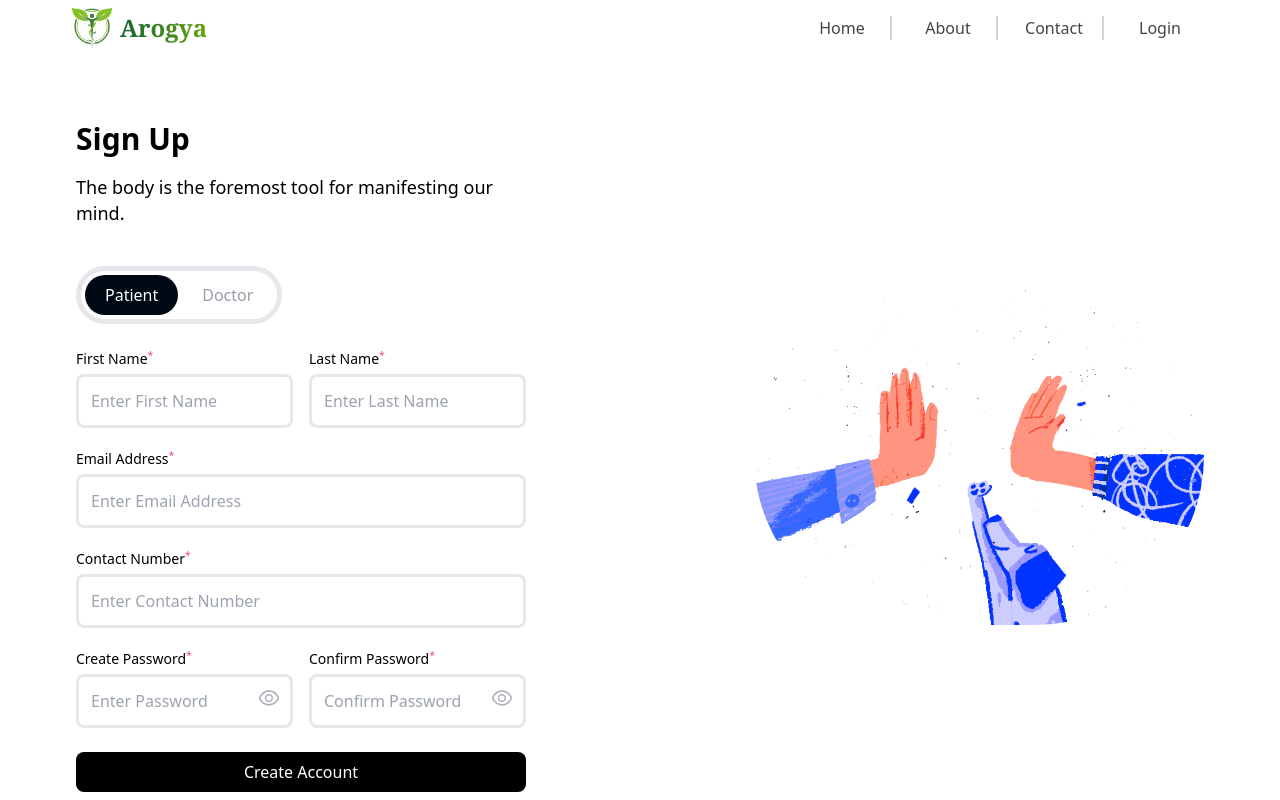
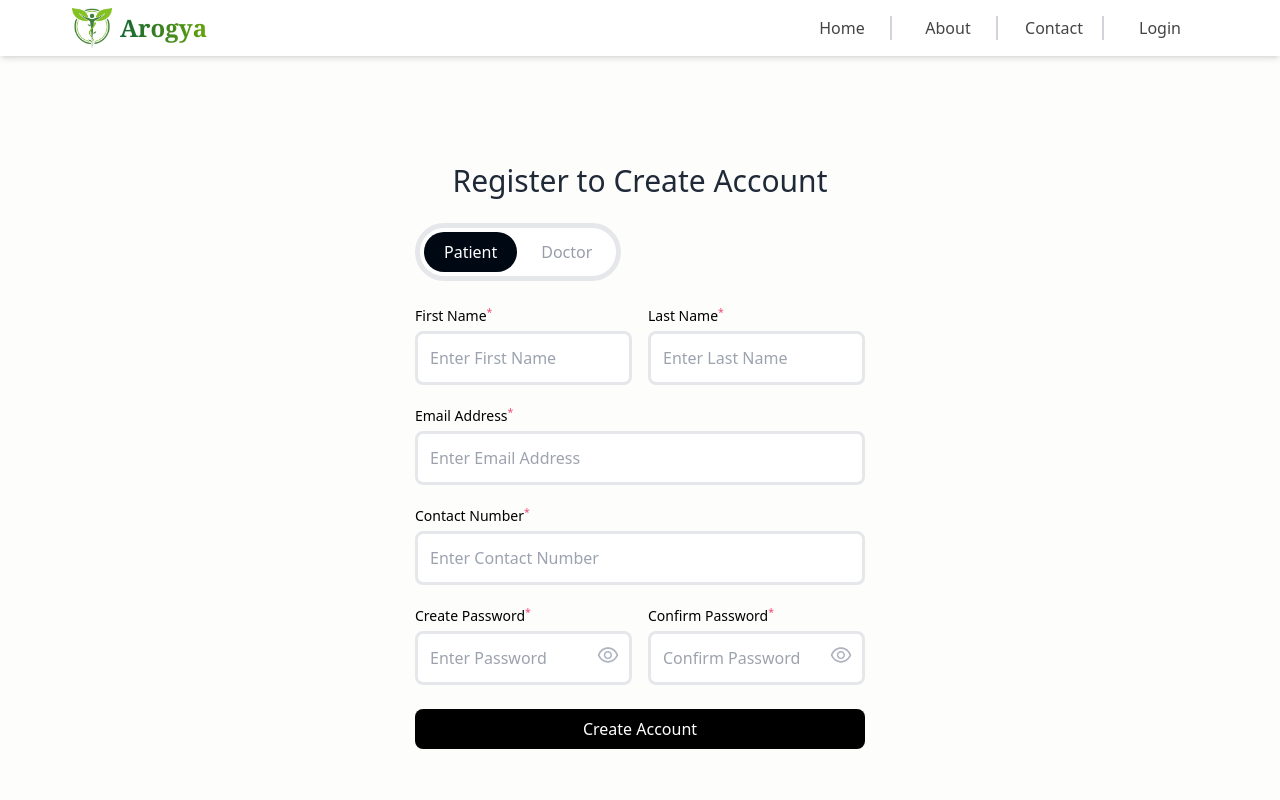
Before and after one commit to arpitjaiswal12/Arogya-A-Healthcare-Platform, a React (Create React App) app in the folder client/: page /signup in a window 1280 px wide. Shown: the top 800 px of the page. Built offline with nearby package versions, Linux system fonts and the light colour scheme.

Commit message:
changed login and signup ui

```diff
--- a/client/src/components/LoginForm.js
+++ b/client/src/components/LoginForm.js
@@ -1,7 +1,11 @@
 import { useState } from "react";
 import { Link, useNavigate } from "react-router-dom";
 import { useDispatch, useSelector } from "react-redux";
-import { loginStart, loginSuccess, loginFailure } from "../redux/Slices/userSlice.js";
+import {
+  loginStart,
+  loginSuccess,
+  loginFailure,
+} from "../redux/Slices/userSlice.js";
 import { Icon } from "react-icons-kit";
 import { eyeOff } from "react-icons-kit/feather/eyeOff";
 import { eye } from "react-icons-kit/feather/eye";
@@ -46,16 +50,19 @@ export default function Login() {
 
     try {
       dispatch(loginStart());
-      console.log(formData)
-      const res = await fetch(`${process.env.REACT_APP_BACKEND_URL}api/v1/auth/login`, {
+      console.log(formData);
+      const res = await fetch(
+        `${process.env.REACT_APP_BACKEND_URL}api/v1/auth/login`,
+        {
           method: "POST",
           headers: {
             "Content-Type": "application/json",
           },
           body: JSON.stringify(formData),
-      });
+        }
+      );
       const data = await res.json();
-      console.log(data)
+      console.log(data);
 
       if (data.success === false) {
         toast.error(data.message);
@@ -71,44 +78,79 @@ export default function Login() {
   };
 
   return (
-    <div className="p-3 max-w-lg mx-auto">
-      <h1 className="text-3xl text-center font-semibold my-7">Login</h1>
-      <form onSubmit={handleSubmit} className="flex flex-col gap-4">
+    <div className="w-full max-w-sm mx-auto overflow-hidden bg-white rounded-lg shadow-md">
+      <div className="px-6 py-4">
+        {/* <div className="flex justify-center mx-auto">
+          <img
+            className="w-auto h-7 sm:h-8"
+            src="https://merakiui.com/images/logo.svg"
+            alt="Logo"
+          />
+        </div> */}
+
+        <h3 className="mt-3 text-xl font-medium text-center text-gray-800">
+          Welcome Back
+        </h3>
+
+        <p className="mt-1 text-center text-gray-500">
+          Login or create account
+        </p>
+
+        <form onSubmit={handleSubmit} className="mt-4">
+          <div className="w-full">
             <input
               type="email"
-          placeholder="Email"
-          className="border p-3 rounded-lg"
+              placeholder="Email Address"
               id="email"
               onChange={handleChange}
+              className="block w-full px-4 py-2 mt-2 text-gray-700 placeholder-gray-500 bg-white border rounded-lg focus:border-blue-400 focus:ring-opacity-40 focus:outline-none focus:ring focus:ring-blue-300"
+              aria-label="Email Address"
             />
-        <div className="mb-4 flex">
+          </div>
+
+          <div className="w-full mt-4 relative">
             <input
               type={type}
-            name="password"
               placeholder="Password"
-            className="border p-3 rounded-lg w-full"
               id="password"
               onChange={handleChange}
+              className="block w-full px-4 py-2 mt-2 text-gray-700 placeholder-gray-500 bg-white border rounded-lg focus:border-blue-400 focus:ring-opacity-40 focus:outline-none focus:ring focus:ring-blue-300"
+              aria-label="Password"
             />
-          <span className="flex justify-around items-center" onClick={handleToggle}>
-            <Icon className="absolute cursor-pointer mr-10" icon={icon} size={20} />
+            <span
+              className="absolute inset-y-0 right-4 flex items-center cursor-pointer"
+              onClick={handleToggle}
+            >
+              <Icon icon={icon} size={20} />
             </span>
           </div>
 
+          <div className="flex items-center justify-between mt-4">
+            <a href="#" className="text-sm text-gray-600 hover:text-gray-500">
+              Forget Password?
+            </a>
+
             <button
+              type="submit"
               disabled={loading}
-          className="bg-black text-white p-3 font-medium rounded-lg uppercase hover:opacity-90 disabled:opacity-80"
+              className="px-6 py-2 text-sm font-medium tracking-wide text-white capitalize transition-colors duration-300 transform bg-black rounded-lg hover:bg-gray-700 focus:outline-none focus:ring focus:ring-blue-300 focus:ring-opacity-50"
             >
-          {loading ? "Loading..." : "Get started"}
+              {loading ? "Loading..." : "Sign In"}
             </button>
+          </div>
         </form>
-      <div className="flex gap-2 mt-5">
-        <p>Don’t have an account?</p>
-        <Link to={"/signup"}>
-          <span className="text-blue-700">Sign Up</span>
+      </div>
+
+      <div className="flex items-center justify-center py-4 text-center bg-gray-50">
+        <span className="text-sm text-gray-600">Don’t have an account?</span>
+
+        <Link
+          to="/signup"
+          className="mx-2 text-sm font-bold text-black hover:underline"
+        >
+          Register
         </Link>
       </div>
-      {/* {error && <p className="text-red-500 mt-5">{error}</p>} */}
     </div>
   );
 }
--- a/client/src/components/SignupForm.js
+++ b/client/src/components/SignupForm.js
@@ -1,7 +1,8 @@
-import React, { useState } from 'react';
+import React, { useState } from "react";
 import { AiOutlineEye, AiOutlineEyeInvisible } from "react-icons/ai";
 import { toast } from "react-hot-toast";
-import { useNavigate } from 'react-router-dom';
+import { useNavigate } from "react-router-dom";
+import logo from "../assets/Arogya_logo.png";
 
 const SignupForm = ({ setIsLoggedIn }) => {
   const navigate = useNavigate();
@@ -12,7 +13,7 @@ const SignupForm = ({ setIsLoggedIn }) => {
     email: "",
     contactNumber: "",
     password: "",
-        confirmPassword: ""
+    confirmPassword: "",
   });
 
   const [showPassword, setShowPassword] = useState(false);
@@ -20,9 +21,9 @@ const SignupForm = ({ setIsLoggedIn }) => {
   const [accountType, setAccountType] = useState("Patient");
 
   function changeHandler(event) {
-        setFormData(prevData => ({
+    setFormData((prevData) => ({
       ...prevData,
-            [event.target.name]: event.target.value
+      [event.target.name]: event.target.value,
     }));
   }
 
@@ -41,19 +42,20 @@ const SignupForm = ({ setIsLoggedIn }) => {
       email: formData.email,
       contactNumber: formData.contactNumber,
       password: formData.password,
-            accountType
+      accountType,
     };
 
     try {
-            const response = await fetch(`${process.env.REACT_APP_BACKEND_URL}api/v1/auth/signup`, {
+      const response = await fetch(
+        `${process.env.REACT_APP_BACKEND_URL}api/v1/auth/signup`,
+        {
           method: "POST",
           headers: {
-                    "Content-Type": "application/json"
+            "Content-Type": "application/json",
           },
-                body: JSON.stringify(accountData)
-            });
-
-
+          body: JSON.stringify(accountData),
+        }
+      );
 
       const data = await response.json();
       if (!response.ok) {
@@ -68,30 +70,48 @@ const SignupForm = ({ setIsLoggedIn }) => {
   }
 
   return (
-        <div className='mt-10'>
+    <div className="">
+      {/* <p className="text-center text-xl font-semibold text-richblack-900">Register to create account</p> */}
+
+      {/* <div className="flex justify-center mx-auto">
+        <img className="sm:h-8" src={logo} alt="Logo" />
+      </div> */}
+
+      <h3 className="text-3xl  font-medium text-center text-gray-800">
+        Register to Create Account
+      </h3>
+
       {/* Patient-Doctor tab */}
-            <div className='flex bg-white border-[5px] p-1 gap-x-1 my-6 rounded-full max-w-max'>
+      <div className="flex bg-white border-[5px] p-1 gap-x-1 my-6 rounded-full max-w-max">
         <button
-                    className={`${accountType === "Patient"
+          className={`${
+            accountType === "Patient"
               ? "bg-richblack-900 text-white"
-                        : "bg-transparent text-richblack-200"} py-2 px-5 rounded-full transition-all duration-200`}
-                    onClick={() => setAccountType("Patient")}>
+              : "bg-transparent text-richblack-200"
+          } py-2 px-5 rounded-full transition-all duration-200`}
+          onClick={() => setAccountType("Patient")}
+        >
           Patient
         </button>
         <button
-                    className={`${accountType === "Doctor"
+          className={`${
+            accountType === "Doctor"
               ? "bg-richblack-900 text-white"
-                        : "bg-transparent text-richblack-200"} py-2 px-5 rounded-full transition-all duration-200`}
-                    onClick={() => setAccountType("Doctor")}>
+              : "bg-transparent text-richblack-200"
+          } py-2 px-5 rounded-full transition-all duration-200`}
+          onClick={() => setAccountType("Doctor")}
+        >
           Doctor
         </button>
       </div>
 
       <form onSubmit={submitHandler}>
         {/* first name and lastName */}
-                <div className='flex gap-x-4 mt-[20px]'>
-                    <label className='w-full'>
-                        <p className='text-[0.875rem] text-black mb-1 leading-[1.375rem]'>First Name<sup className='text-pink-200'>*</sup></p>
+        <div className="flex gap-x-4 mt-[20px]">
+          <label className="w-full">
+            <p className="text-[0.875rem] text-black mb-1 leading-[1.375rem]">
+              First Name<sup className="text-pink-200">*</sup>
+            </p>
             <input
               required
               type="text"
@@ -99,12 +119,14 @@ const SignupForm = ({ setIsLoggedIn }) => {
               onChange={changeHandler}
               placeholder="Enter First Name"
               value={formData.firstName}
-                            className='bg-white border-[3px] rounded-[0.5rem] text-black w-full p-[12px]'
+              className="bg-white border-[3px] rounded-[0.5rem] text-black w-full p-[12px]"
             />
           </label>
 
-                    <label className='w-full'>
-                        <p className='text-[0.875rem] text-black mb-1 leading-[1.375rem]'>Last Name<sup className='text-pink-200'>*</sup></p>
+          <label className="w-full">
+            <p className="text-[0.875rem] text-black mb-1 leading-[1.375rem]">
+              Last Name<sup className="text-pink-200">*</sup>
+            </p>
             <input
               required
               type="text"
@@ -112,15 +134,17 @@ const SignupForm = ({ setIsLoggedIn }) => {
               onChange={changeHandler}
               placeholder="Enter Last Name"
               value={formData.lastName}
-                            className='bg-white border-[3px] rounded-[0.5rem] text-black w-full p-[12px]'
+              className="bg-white border-[3px] rounded-[0.5rem] text-black w-full p-[12px]"
             />
           </label>
         </div>
 
         {/* email Add */}
-                <div className='mt-[20px]'>
-                    <label className='w-full mt-[20px]'>
-                        <p className='text-[0.875rem] text-black mb-1 leading-[1.375rem]'>Email Address<sup className='text-pink-200'>*</sup></p>
+        <div className="mt-[20px]">
+          <label className="w-full mt-[20px]">
+            <p className="text-[0.875rem] text-black mb-1 leading-[1.375rem]">
+              Email Address<sup className="text-pink-200">*</sup>
+            </p>
             <input
               required
               type="email"
@@ -128,15 +152,17 @@ const SignupForm = ({ setIsLoggedIn }) => {
               onChange={changeHandler}
               placeholder="Enter Email Address "
               value={formData.email}
-                            className='bg-white border-[3px] rounded-[0.5rem] text-black w-full p-[12px]'
+              className="bg-white border-[3px] rounded-[0.5rem] text-black w-full p-[12px]"
             />
           </label>
         </div>
 
         {/* Contact Number */}
-                <div className='mt-[20px]'>
-                    <label className='w-full mt-[20px]'>
-                        <p className='text-[0.875rem] text-black mb-1 leading-[1.375rem]'>Contact Number<sup className='text-pink-200'>*</sup></p>
+        <div className="mt-[20px]">
+          <label className="w-full mt-[20px]">
+            <p className="text-[0.875rem] text-black mb-1 leading-[1.375rem]">
+              Contact Number<sup className="text-pink-200">*</sup>
+            </p>
             <input
               required
               type="tel"
@@ -144,60 +170,70 @@ const SignupForm = ({ setIsLoggedIn }) => {
               onChange={changeHandler}
               placeholder="Enter Contact Number"
               value={formData.contactNumber}
-                            className='bg-white border-[3px] rounded-[0.5rem] text-black w-full p-[12px]'
+              className="bg-white border-[3px] rounded-[0.5rem] text-black w-full p-[12px]"
             />
           </label>
         </div>
 
         {/* createPassword and Confirm Password */}
-                <div className='w-full flex gap-x-4 mt-[20px]'>
-                    <label className='w-full relative'>
-                        <p className='text-[0.875rem] text-black mb-1 leading-[1.375rem]'>Create Password<sup className='text-pink-200'>*</sup></p>
+        <div className="w-full flex gap-x-4 mt-[20px]">
+          <label className="w-full relative">
+            <p className="text-[0.875rem] text-black mb-1 leading-[1.375rem]">
+              Create Password<sup className="text-pink-200">*</sup>
+            </p>
             <input
               required
-                            type={showPassword ? ("text") : ("password")}
+              type={showPassword ? "text" : "password"}
               name="password"
               onChange={changeHandler}
               placeholder="Enter Password"
               value={formData.password}
-                            className='bg-white border-[3px] rounded-[0.5rem] text-black w-full p-[12px]'
+              className="bg-white border-[3px] rounded-[0.5rem] text-black w-full p-[12px]"
             />
             <span
-                            className='absolute right-3 top-[38px] cursor-pointer'
-                            onClick={() => setShowPassword(prev => !prev)}>
-                            {showPassword ?
-                                (<AiOutlineEyeInvisible fontSize={24} fill='#AFB2BF' />) :
-                                (<AiOutlineEye fontSize={24} fill='#AFB2BF' />)}
+              className="absolute right-3 top-[38px] cursor-pointer"
+              onClick={() => setShowPassword((prev) => !prev)}
+            >
+              {showPassword ? (
+                <AiOutlineEyeInvisible fontSize={24} fill="#AFB2BF" />
+              ) : (
+                <AiOutlineEye fontSize={24} fill="#AFB2BF" />
+              )}
             </span>
           </label>
 
-                    <label className='w-full relative'>
-                        <p className='text-[0.875rem] text-black mb-1 leading-[1.375rem]'>Confirm Password<sup className='text-pink-200'>*</sup></p>
+          <label className="w-full relative">
+            <p className="text-[0.875rem] text-black mb-1 leading-[1.375rem]">
+              Confirm Password<sup className="text-pink-200">*</sup>
+            </p>
             <input
               required
-                            type={showConfirmPassword ? ("text") : ("password")}
+              type={showConfirmPassword ? "text" : "password"}
               name="confirmPassword"
               onChange={changeHandler}
               placeholder="Confirm Password"
               value={formData.confirmPassword}
-                            className='bg-white border-[3px] rounded-[0.5rem] text-black w-full p-[12px]'
+              className="bg-white border-[3px] rounded-[0.5rem] text-black w-full p-[12px]"
             />
             <span
-                            className='absolute right-3 top-[38px] cursor-pointer'
-                            onClick={() => setShowConfirmPassword(prev => !prev)}>
-                            {showConfirmPassword ?
-                                (<AiOutlineEyeInvisible fontSize={24} fill='#AFB2BF' />) :
-                                (<AiOutlineEye fontSize={24} fill='#AFB2BF' />)}
+              className="absolute right-3 top-[38px] cursor-pointer"
+              onClick={() => setShowConfirmPassword((prev) => !prev)}
+            >
+              {showConfirmPassword ? (
+                <AiOutlineEyeInvisible fontSize={24} fill="#AFB2BF" />
+              ) : (
+                <AiOutlineEye fontSize={24} fill="#AFB2BF" />
+              )}
             </span>
           </label>
         </div>
 
-                <button className='w-full bg-black rounded-[8px] font-medium text-white px-[12px] py-[8px] mt-6'>
+        <button className="w-full bg-black rounded-[8px] font-medium text-white px-[12px] py-[8px] mt-6">
           Create Account
         </button>
       </form>
     </div>
-    )
-}
+  );
+};
 
 export default SignupForm;
--- a/client/src/components/Template.js
+++ b/client/src/components/Template.js
@@ -1,61 +1,37 @@
-import React from 'react'
-import SignupForm from './SignupForm'
-import LoginForm from './LoginForm'
-import { FcGoogle } from 'react-icons/fc'
-import img from '../assets/Tooploox website jobs illustration.gif'
+import React from "react";
+import SignupForm from "./SignupForm";
+import LoginForm from "./LoginForm";
+import { FcGoogle } from "react-icons/fc";
+import img from "../assets/Tooploox website jobs illustration.gif";
 
 const Template = ({ title, desc1, formtype, setIsLoggedIn }) => {
   return (
-    <div className='flex items-center justify-center min-h-screen bg-white'>
-  <div className='flex flex-col md:flex-row justify-between items-center w-full max-w-[1160px] gap-y-12 md:gap-x-12 bg-white p-4'>
-
+    <div className="flex items-center justify-center min-h-screen">
+      <div className="flex flex-col md:flex-row items-center justify-center gap-y-12 md:gap-x-12 w-full max-w-[1160px] p-6">
         {/* Left Section (Form) */}
-    <div className='w-full max-w-[450px]'>
-      <h1 className='text-black font-semibold text-[1.875rem] leading-[2.375rem]'>
-        {title}
-      </h1>
-      <p className='text-[1.125rem] leading-[1.625rem] mt-4'>
-        <span className='text-black'>{desc1}</span>
-      </p>
-
-      {/* Conditional Form rendering */}
-      {formtype === 'signup' ? (
+        {/* Left Section (Form) */}
+        <div className="w-full max-w-[450px] text-center md:text-left">
+          {formtype === "signup" ? (
             <SignupForm setIsLoggedIn={setIsLoggedIn} />
           ) : (
             <LoginForm setIsLoggedIn={setIsLoggedIn} />
           )}
-
-      {/* Optional Google SignUp Button */}
-      {/* Uncomment if needed
-      <div className='flex w-full items-center my-4 gap-x-2'>
-        <div className='w-full h-[1px] bg-richblack-700'></div>
-        <p className='text-richblack-700 font-medium leading[1.375rem]'>OR</p>
-        <div className='w-full h-[1px] bg-richblack-700'></div>
-      </div>
-
-      <button className='w-full flex justify-center items-center rounded-[8px] font-medium text-black border border-richblack-700 px-[12px] py-[8px] gap-x-2 mt-6'>
-        <FcGoogle />
-        <p>Sign Up with Google</p>
-      </button>
-      */}
-
         </div>
 
         {/* Right Section (Image) */}
-    <div className='relative w-full max-w-[450px] hidden md:block'> {/* Hide on small screens */}
+        {formtype !== "signup" && (
+          <div className="mt-6 w-full max-w-[450px]">
             <img
               src={img}
-        alt='Students'
-        width={1000}
-        height={600}
-        loading='lazy'
-        className='w-full rounded-full'
+              alt="Page Illustration"
+              loading="lazy"
+              className="w-full rounded-lg shadow-md"
             />
           </div>
-
+        )}
       </div>
     </div>
-  )
-}
+  );
+};
 
-export default Template
+export default Template;
```
Lines whose indentation alone changed are shown as unchanged.
